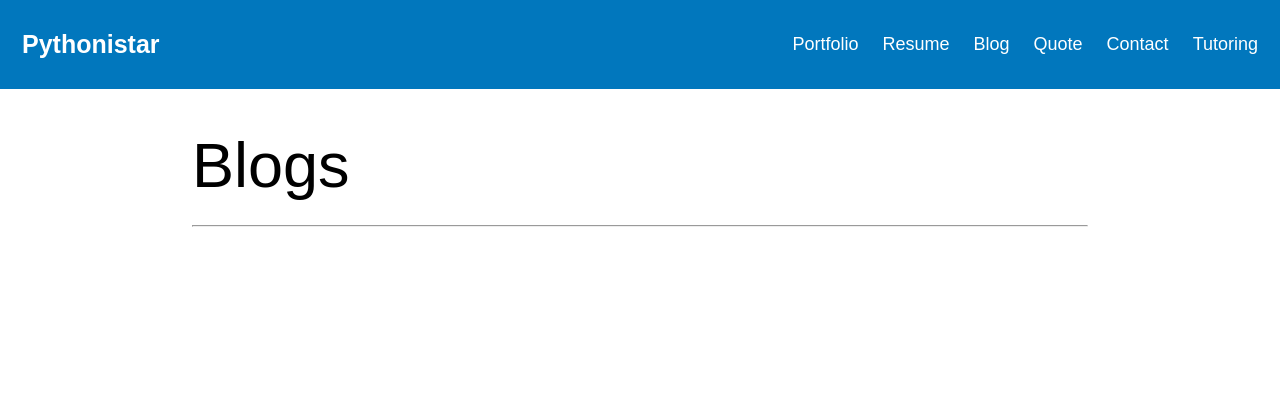
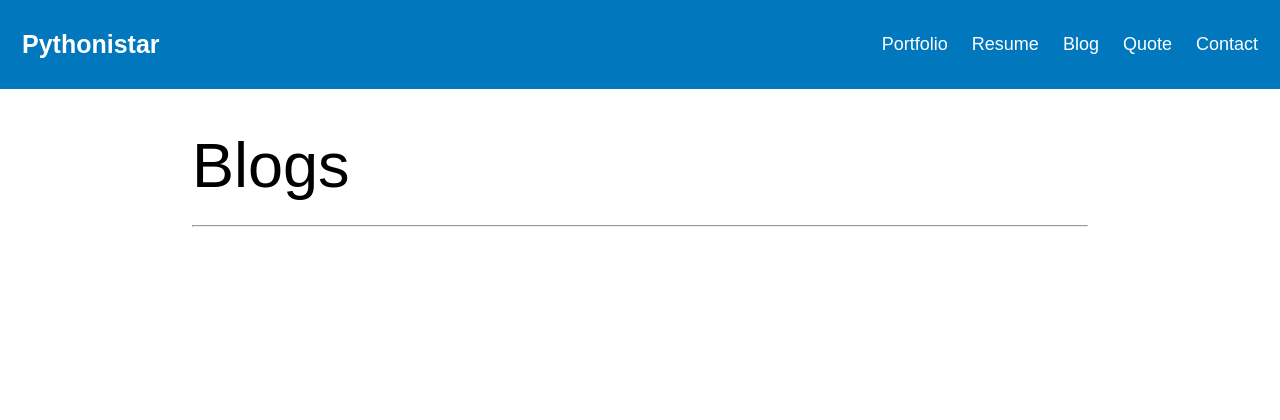
Before and after one commit to alba-molina-nyc/alba_portfolio_website, a Django app: page /blogs/ in a window 1280 px wide. Shown: the top 420 px of the page. Run offline with Django 3.2, Linux system fonts and the light colour scheme; data that the repository does not hold is empty; some libraries are stand-ins or nearby versions.

Commit message:
turned off

```diff
--- a/main_app/templates/base.html
+++ b/main_app/templates/base.html
@@ -131,7 +131,7 @@ justify-content: center;
     <a href="{% url 'blogs' %}">Blog</a>
     <a href="{% url 'quote' %}">Quote</a>
     <a href="{% url 'contact' %}">Contact</a>
-    <a href="{% url 'tutoring' %}">Tutoring</a>
+    <!-- <a href="{% url 'tutoring' %}">Tutoring</a> -->
 
   </div>
 </div>
```
